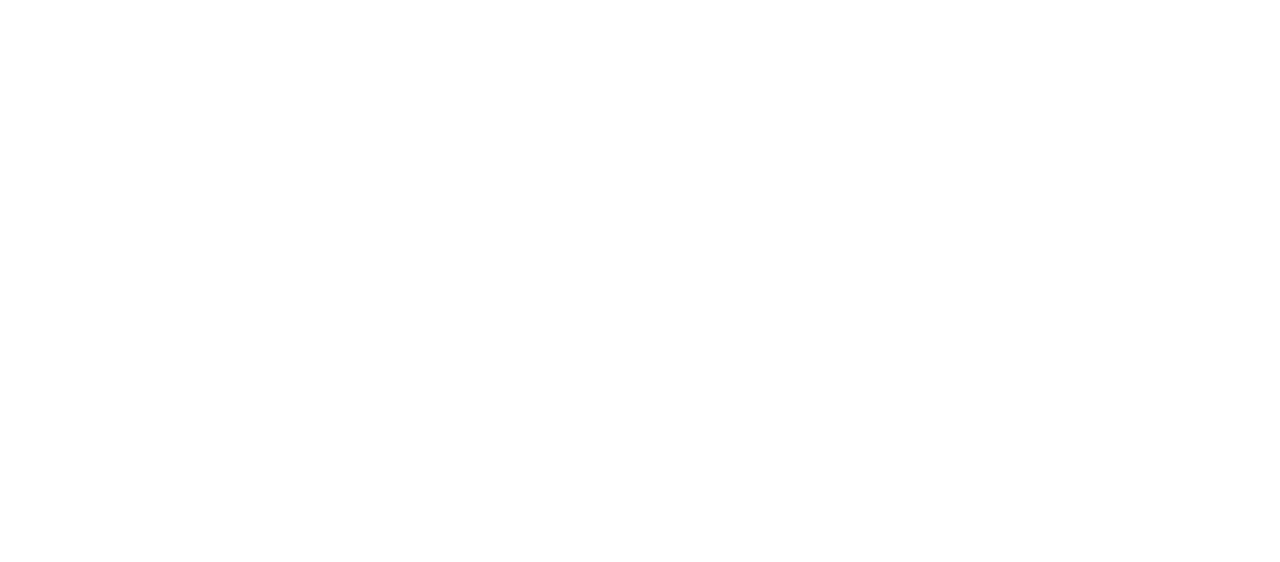
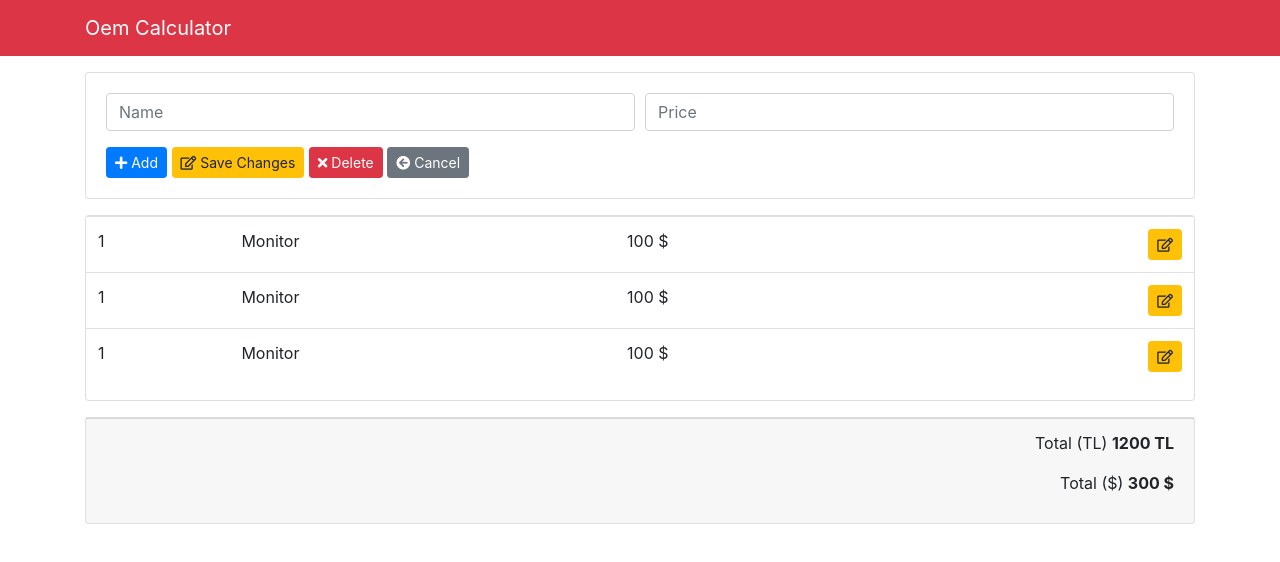
Before and after one commit to fatihcihan/Javascript-Api-Projects, a plain HTML site: page Oem-Calculator/index.html in a window 1280 px wide. Drawn offline with nearby package versions, Linux system fonts and the light colour scheme.

Commit message:
Application designed

```diff
--- a/Oem-Calculator/index.html
+++ b/Oem-Calculator/index.html
@@ -1,12 +1,115 @@
-<!DOCTYPE html>
+<!doctype html>
 <html lang="en">
+
 <head>
-    <meta charset="UTF-8">
-    <meta http-equiv="X-UA-Compatible" content="IE=edge">
-    <meta name="viewport" content="width=device-width, initial-scale=1.0">
-    <title>Document</title>
+    <!-- Required meta tags -->
+    <meta charset="utf-8">
+    <meta name="viewport" content="width=device-width, initial-scale=1, shrink-to-fit=no">
+
+    <link rel="stylesheet" href="https://use.fontawesome.com/releases/v5.5.0/css/all.css">
+
+    <!-- Bootstrap CSS -->
+    <link rel="stylesheet" href="https://stackpath.bootstrapcdn.com/bootstrap/4.1.3/css/bootstrap.min.css">
+
+    <title>Oem Calculator</title>
 </head>
+
 <body>
 
+    <nav class="navbar navbar-dark bg-danger">
+        <div class="container">
+            <a href="#" class="navbar-brand">
+                Oem Calculator
+            </a>
+        </div>
+    </nav>
+
+    <div class="container mt-3">
+
+        <div class="card">
+            <div class="card-body">
+                <form>
+                    <div class="form-row">
+                        <div class="form-group col-md-6">
+                            <input type="text" class="form-control" id="name" placeholder="Name">
+                        </div>
+                        <div class="form-group col-md-6">
+                            <input type="text" class="form-control" id="price" placeholder="Price">
+                        </div>
+                    </div>
+
+                    <button type="submit" class="btn btn-primary btn-sm">
+                        <i class="fas fa-plus"></i>
+                        Add
+                    </button>
+                    <button type="submit" class="btn btn-warning btn-sm">
+                        <i class="far fa-edit"></i>
+                        Save Changes
+                    </button>
+                    <button type="submit" class="btn btn-danger btn-sm">
+                        <i class="fas fa-times"></i>
+                        Delete
+                    </button>
+                    <button type="submit" class="btn btn-secondary btn-sm">
+                        <i class="fas fa-arrow-circle-left"></i>
+                        Cancel
+                    </button>
+                </form>
+            </div>
+        </div>
+
+        <div class="card mt-3">
+            <table class="table">
+                <tbody id="item-list">
+                    <tr>
+                        <td>1</td>
+                        <td>Monitor</td>
+                        <td>100 $</td>
+                        <td class="text-right">
+                            <button type="submit" class="btn btn-warning btn-sm">
+                                <i class="far fa-edit"></i>
+
+                            </button>
+                        </td>
+                    </tr>
+                    <tr>
+                        <td>1</td>
+                        <td>Monitor</td>
+                        <td>100 $</td>
+                        <td class="text-right">
+                            <button type="submit" class="btn btn-warning btn-sm">
+                                <i class="far fa-edit"></i>
+
+                            </button>
+                        </td>
+                    </tr>
+                    <tr>
+                        <td>1</td>
+                        <td>Monitor</td>
+                        <td>100 $</td>
+                        <td class="text-right">
+                            <button type="submit" class="btn btn-warning btn-sm">
+                                <i class="far fa-edit"></i>
+
+                            </button>
+                        </td>
+                    </tr>
+                </tbody>
+            </table>
+        </div>
+
+        <div class="card mt-3">
+            <div class="card-footer text-right">
+                <p>Total (TL) <strong>1200 TL</strong></p>
+                <p>Total ($) <strong>300 $</strong></p>
+            </div>
+        </div>
+
+    </div>
+
+    <script src="https://code.jquery.com/jquery-3.3.1.min.js"></script>
+    <script src="https://cdnjs.cloudflare.com/ajax/libs/popper.js/1.14.3/umd/popper.min.js"></script>
+    <script src="https://stackpath.bootstrapcdn.com/bootstrap/4.1.3/js/bootstrap.min.js"></script>
 </body>
+
 </html>
```
